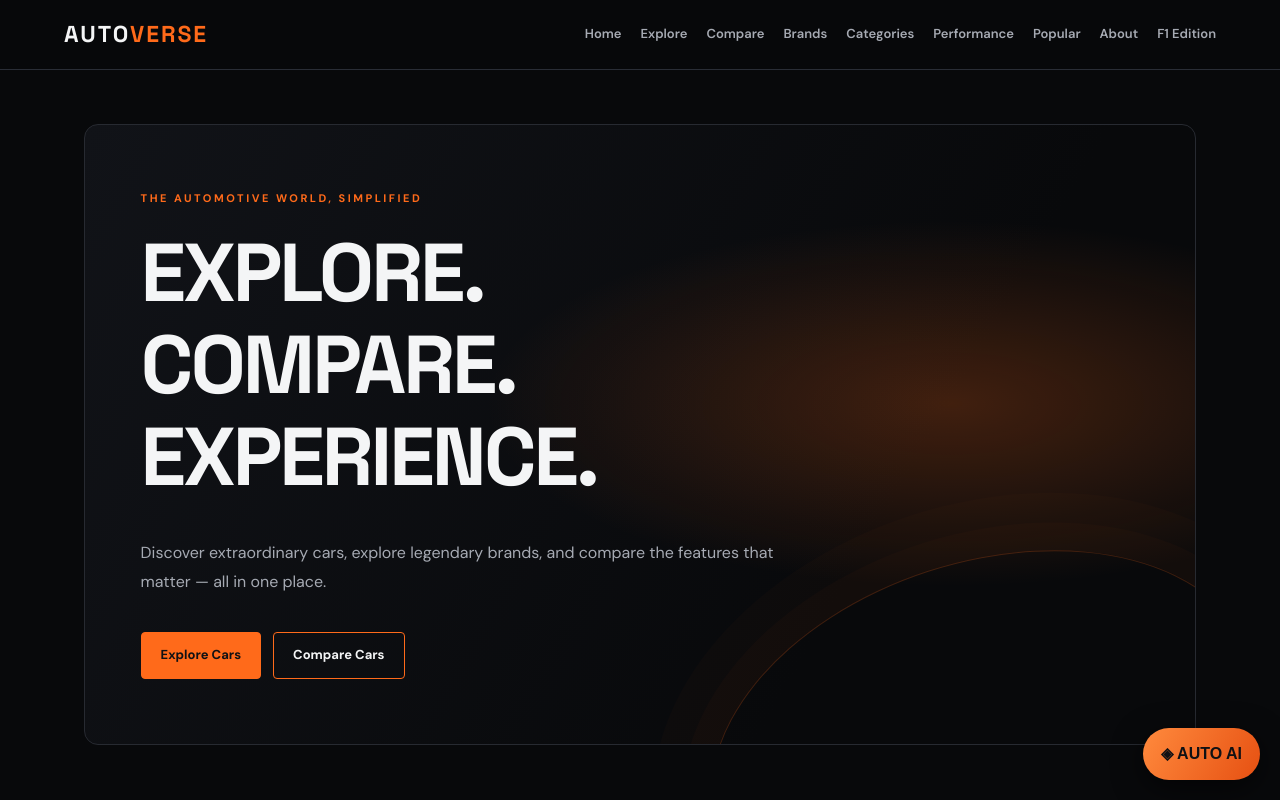
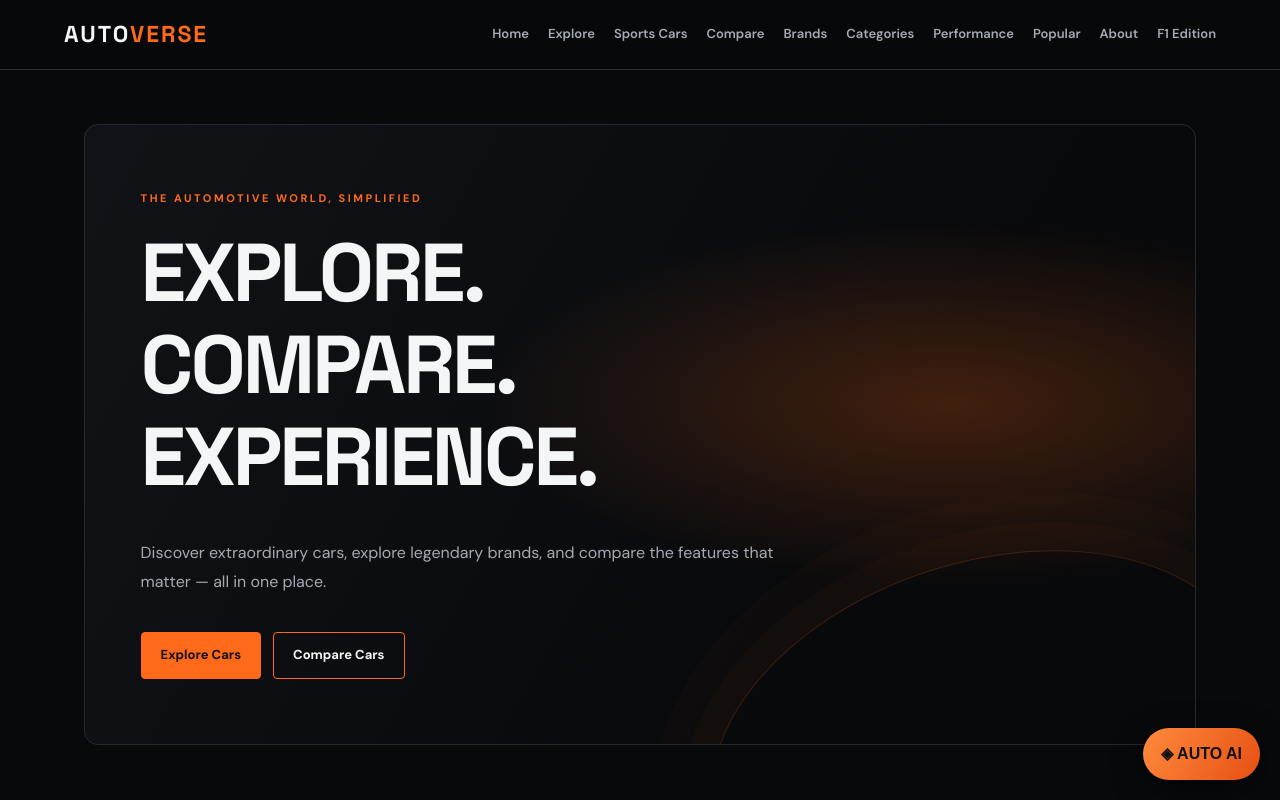
Before and after one commit to milanbkofficial/autoverse, a plain HTML site: page index.html in a window 1280 px wide. Shown: the top 800 px of the page. Drawn offline with Linux system fonts and the light colour scheme.

Commit message:
Add Sports Cars navigation across AUTOVERSE

```diff
--- a/index.html
+++ b/index.html
@@ -1,5 +1,5 @@
 <!doctype html><html lang="en"><head><meta charset="utf-8"><meta name="viewport" content="width=device-width,initial-scale=1"><title>Explore. Compare. Experience. | AUTOVERSE</title><link rel="stylesheet" href="style.css"><link rel="icon" href="favicon.svg"></head><body><header><a class="logo" href="index.html">AUTO<span>VERSE</span></a><nav>
-<a href="index.html">Home</a><a href="explore.html">Explore</a><a href="compare.html">Compare</a><a href="brands.html">Brands</a><a href="categories.html">Categories</a><a href="performance.html">Performance</a><a href="popular.html">Popular</a><a href="about.html">About</a><a href="f1-special.html">F1 Edition</a>
+<a href="index.html">Home</a><a href="explore.html">Explore</a><a href="sports-cars.html">Sports Cars</a><a href="compare.html">Compare</a><a href="brands.html">Brands</a><a href="categories.html">Categories</a><a href="performance.html">Performance</a><a href="popular.html">Popular</a><a href="about.html">About</a><a href="f1-special.html">F1 Edition</a>
 </nav></header>
 <main>
 <section class="hero">
```
